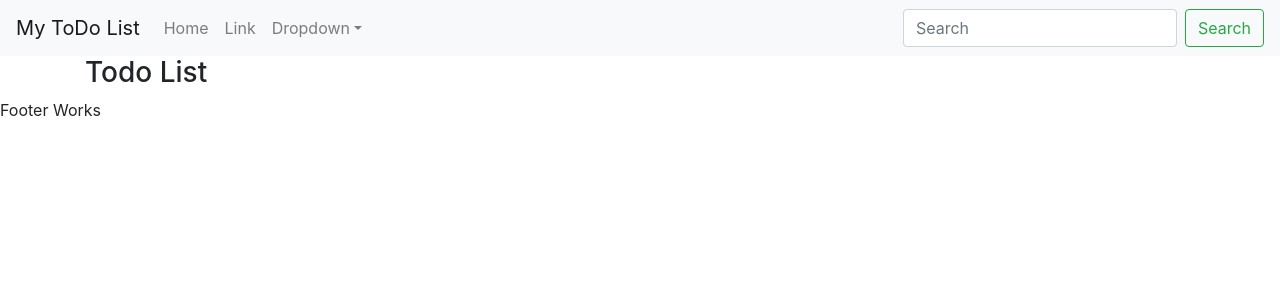
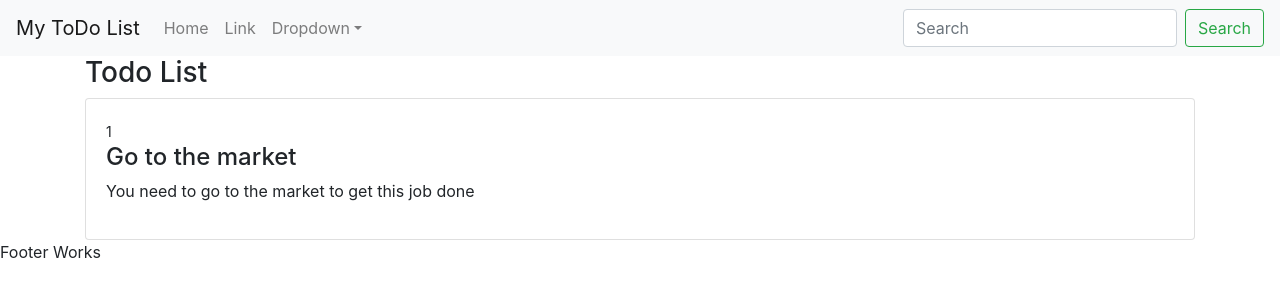
Before and after one commit to Muneeb94/todos-list, a React (Create React App) app: page / in a window 1280 px wide. Shown: the top 300 px of the page. Built offline with nearby package versions, Linux system fonts and the light colour scheme.

Commit message:
add todos

```diff
--- a/src/App.js
+++ b/src/App.js
@@ -5,7 +5,7 @@ import Footer from './components/Footer';
 
 
 function App() {
-   const todo = [
+   const todoItem = [
     {
       sno: 1,
       title: "Go to the market",
@@ -26,7 +26,7 @@ function App() {
   return (
     <div>
         <Header title="My ToDo List"/>
-        <Todos  todos={todo}/>
+        <Todos  todoItems = {todoItem}/>
         <Footer />
     </div>
   );
--- a/src/components/Todo.js
+++ b/src/components/Todo.js
@@ -1,9 +1,15 @@
 import React from 'react'
 
-const Todo = () => {
+const Todo = ({todo}) => {
   return (
     <div>
-      Todo Works
+      <div className="card">
+        <div className="card-body">
+            <small>{todo.sno}</small>
+            <h4>{todo.title}</h4>
+            <p>{todo.desc}</p>
+        </div>
+      </div>
     </div>
   )
 }
--- a/src/components/Todos.js
+++ b/src/components/Todos.js
@@ -1,9 +1,11 @@
 import React from 'react'
+import Todo from './Todo'
 
 const Todos = (props) => {
   return (
     <div className="container">
        <h3>Todo List</h3>
+       <Todo todo={props.todoItems[0]}/>
     </div>
   )
 }
```
